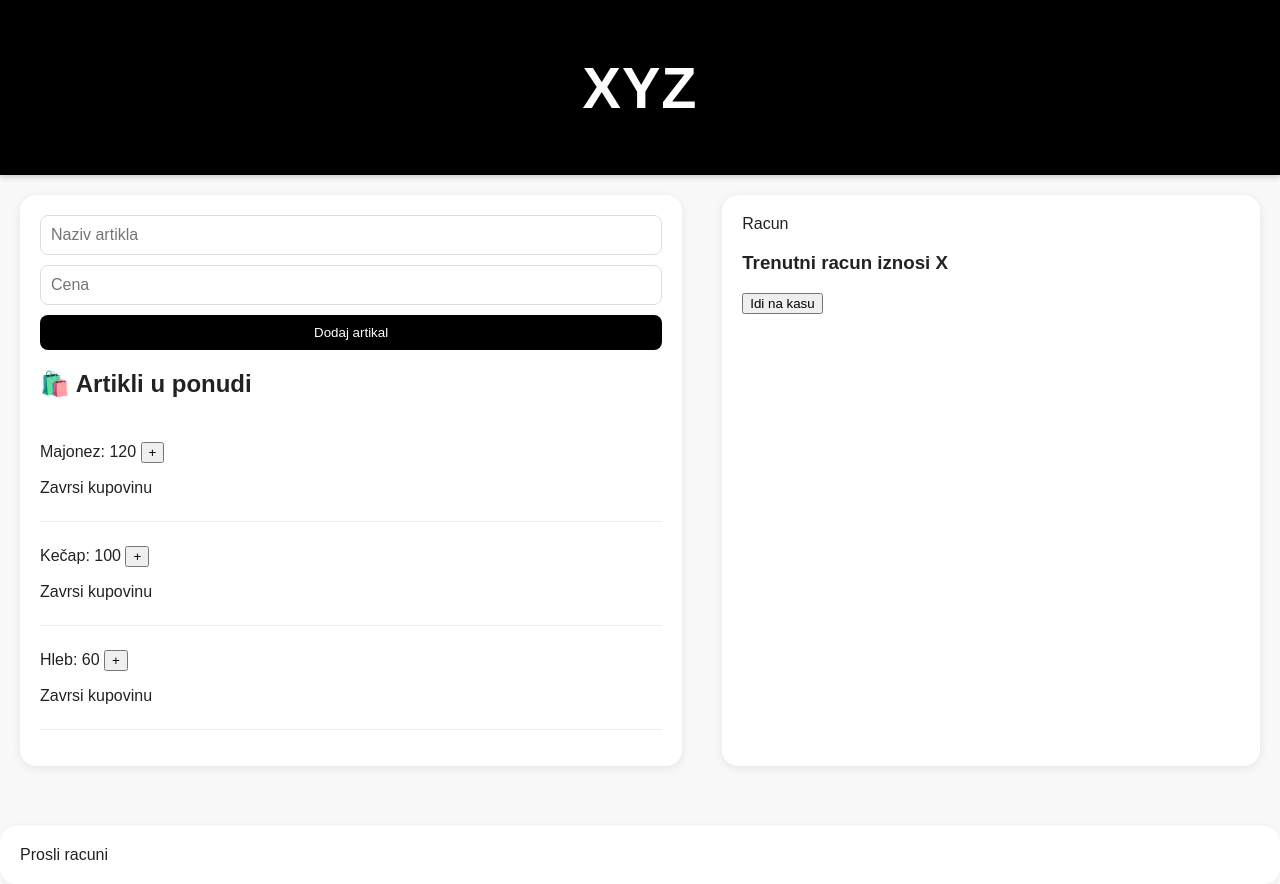
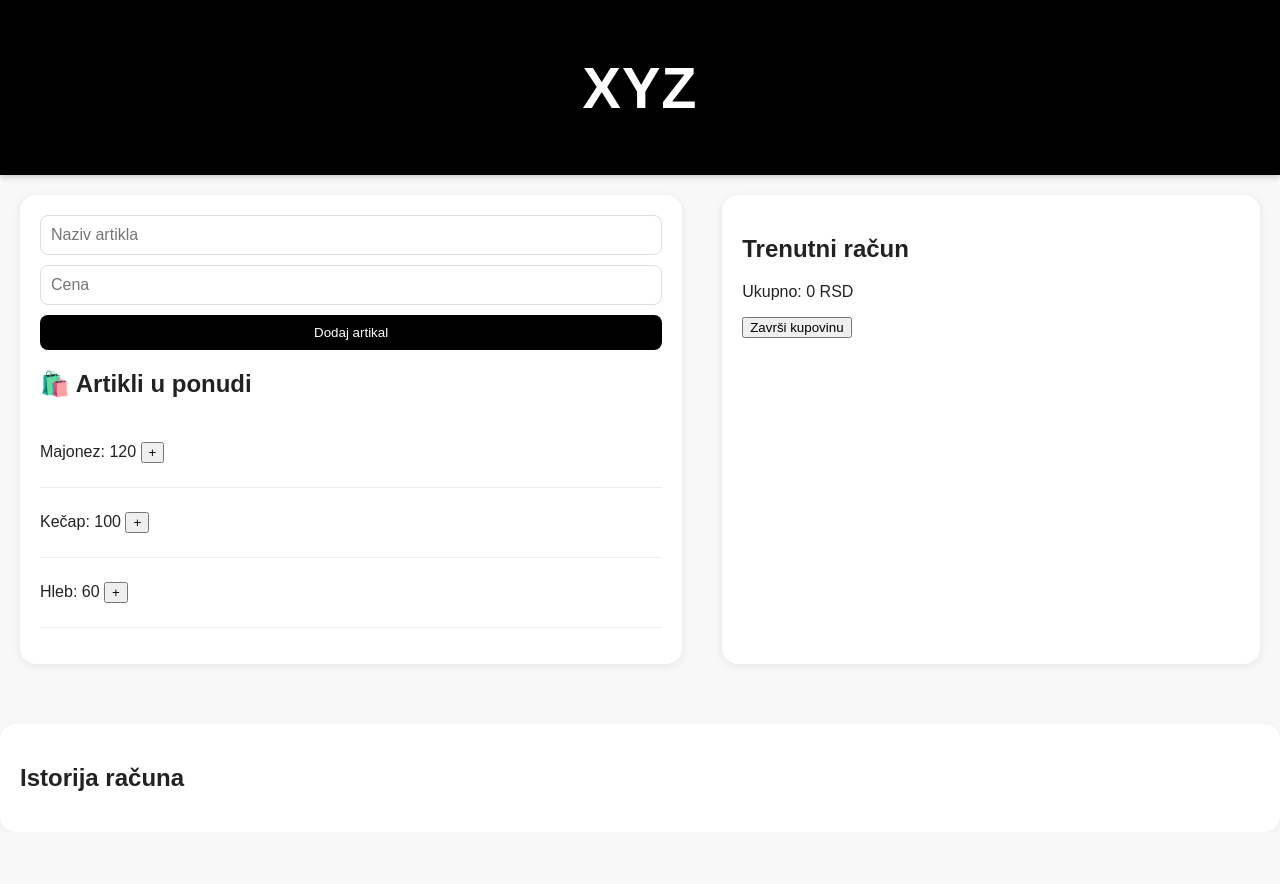
Before and after one commit to IrfanCatovic/Store, a React (Create React App) app: page / in a window 1280 px wide. After the commit the page ends 832 px from the top, so only its background shows below. Built offline with nearby package versions, Linux system fonts and the light colour scheme.

Commit message:
Dodao Racun i istoriju racuna

```diff
--- a/src/App.js
+++ b/src/App.js
@@ -2,7 +2,7 @@ import { useState } from "react";
 import Artikal from "./Artikal";
 import Racun from "./Racun";
 import IstorijaRacuna from "./IstorijaRacuna";
-import "./App.css"; // 👈 obavezno dodaj ovaj import za stilove
+import "./App.css"; //
 
 const Artikli = [
   { Id: 1, Ime: "Majonez", Cena: 120 },
@@ -16,7 +16,7 @@ export default function App() {
   const [trenutniRacun, setTrenutniRacun] = useState([]);
   const [istorijaRacuna, setIstorijaRacuna] = useState([]);
 
-  // ➕ Dodavanje novog artikla
+  // Add new item
   function handleAddItem(e) {
     e.preventDefault();
 
@@ -35,12 +35,15 @@ export default function App() {
     setArtikal({ Ime: "", Cena: "" });
   }
 
-  // ➕ Dodavanje artikla u trenutni račun
+  // Add item to cart
+  // We sent this fucntion to Artikal component like onAdd and after that recieve artikal
+  // to set it to list as new artikal
+  //later on we show that list on screen and calculate bill
   function handleDodaj(artikal) {
     setTrenutniRacun((prev) => [...prev, artikal]);
   }
 
-  // ✅ Završi kupovinu
+  // End with shopping
   function handleZavrsiKupovinu() {
     if (trenutniRacun.length === 0) return alert("Račun je prazan!");
     setIstorijaRacuna((prev) => [...prev, trenutniRacun]);
@@ -54,7 +57,7 @@ export default function App() {
       </header>
 
       <div className="main">
-        {/* LEVA STRANA */}
+        {/* Items */}
         <div className="left">
           <form onSubmit={handleAddItem} className="form">
             <input
@@ -73,6 +76,7 @@ export default function App() {
             <button type="submit">Dodaj artikal</button>
           </form>
 
+          {/* Current Items List  */}
           <h2>🛍️ Artikli u ponudi</h2>
           <ul className="artikli-list">
             {listaArtikala.map((a) => (
@@ -87,16 +91,16 @@ export default function App() {
           </ul>
         </div>
 
-        {/* DESNA STRANA */}
+        {/* Currently bill */}
         <div className="right">
           <Racun
-            trenutniRacun={trenutniRacun}
+            racun={trenutniRacun}
             onZavrsiKupovinu={handleZavrsiKupovinu}
           />
         </div>
       </div>
 
-      {/* ISTORIJA RAČUNA */}
+      {/* Bill history */}
       <div className="history">
         <IstorijaRacuna istorijaRacuna={istorijaRacuna} />
       </div>
--- a/src/Artikal.js
+++ b/src/Artikal.js
@@ -8,7 +8,6 @@ export default function Artikal({ ime, cena, onDodaj }) {
           {ime}: {cena}{" "}
           <button onClick={() => onDodaj({ ime, cena })}>+</button>
         </p>
-        <p>Zavrsi kupovinu</p>
       </div>
     </>
   );
--- a/src/IstorijaRacuna.js
+++ b/src/IstorijaRacuna.js
@@ -1,3 +1,15 @@
-export default function IstorijaRacuna() {
-  return <div>Prosli racuni</div>;
+export default function IstorijaRacuna({ istorijaRacuna }) {
+  return (
+    <div>
+      <h2>Istorija računa</h2>
+      {istorijaRacuna.map((racun, i) => {
+        const ukupno = racun.reduce((s, a) => s + a.Cena, 0);
+        return (
+          <p key={i}>
+            Račun #{i + 1}: {ukupno} RSD ({racun.length} artikala)
+          </p>
+        );
+      })}
+    </div>
+  );
 }
--- a/src/Racun.js
+++ b/src/Racun.js
@@ -1,9 +1,19 @@
-export default function Racun() {
+export default function Racun({ racun, onUkloni, onZavrsiKupovinu }) {
+  const ukupno = racun.reduce((s, a) => s + a.Cena, 0);
+
   return (
     <div>
-      Racun
-      <h3>Trenutni racun iznosi X</h3>
-      <button>Idi na kasu</button>
+      <h2>Trenutni račun</h2>
+      <ul>
+        {racun.map((a, i) => (
+          <li key={i}>
+            {a.Ime} - {a.Cena} RSD
+            <button onClick={() => onUkloni(i)}>−</button>
+          </li>
+        ))}
+      </ul>
+      <p>Ukupno: {ukupno} RSD</p>
+      <button onClick={onZavrsiKupovinu}>Završi kupovinu</button>
     </div>
   );
 }
```
